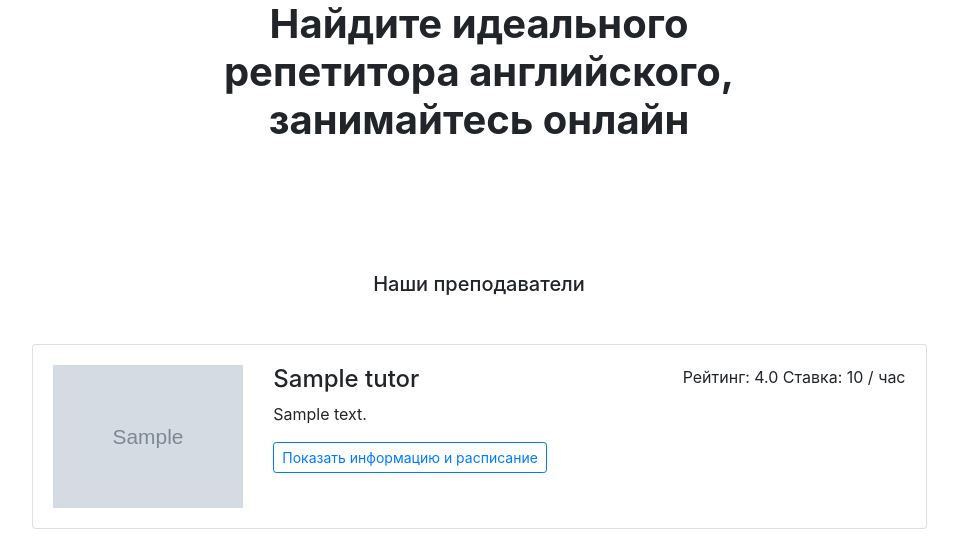
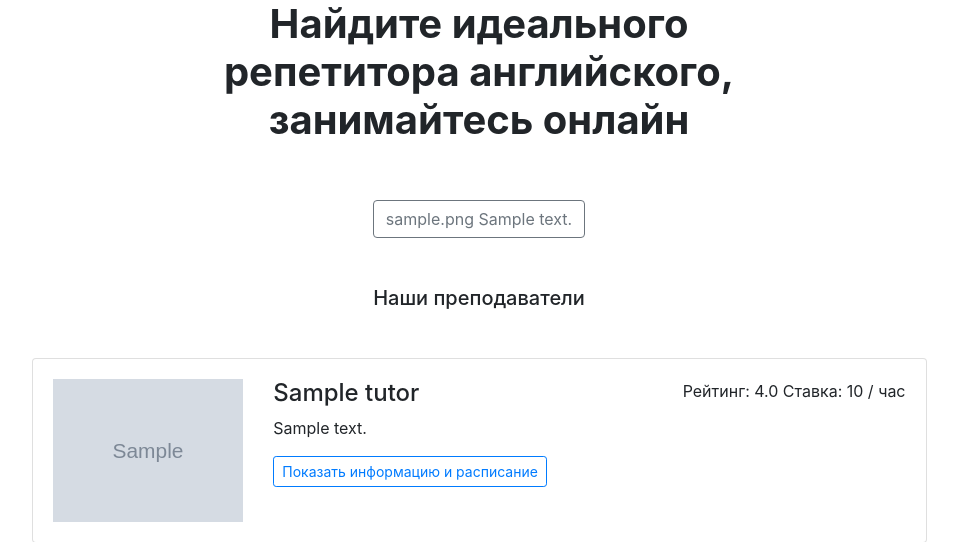
Before and after one commit to gziltoid/flask-tutor-finder, a Flask app: template templates/index.html in a window 1280 px wide. Shown: the part 144-686 px from the top of the page, without its empty margins (161-1119 px from the left). Run offline with Flask 2, Linux system fonts and the light colour scheme; the template is opened without the code that fills it: values that come from a table or form of the project are taken from there, others are empty; tables that the repository leaves empty hold one stand-in row (values such as "Sample post"); grey boxes marked "Sample" are stand-in pictures; some libraries are stand-ins or nearby versions.

Commit message:
Load goals and random tutors from DB for index page

```diff
--- a/app.py
+++ b/app.py
@@ -11,6 +11,7 @@ from flask_sqlalchemy import SQLAlchemy
 from flask_wtf import FlaskForm
 from flask_wtf.csrf import CSRFProtect
 from sqlalchemy.dialects.postgresql import JSON
+from sqlalchemy.sql.expression import func
 from wtforms import StringField, SubmitField, HiddenField, RadioField
 from wtforms.validators import InputRequired, Length
 
@@ -205,8 +206,8 @@ class BookingForm(FlaskForm):
 
 @app.route("/")
 def index_view():
-    n = min(INDEX_PAGE_TUTORS_NUMBER, len(tutors))
-    random_tutors = sample(tutors, n)
+    goals = Goal.query.all()
+    random_tutors = Tutor.query.order_by(func.random()).limit(INDEX_PAGE_TUTORS_NUMBER).all()
     return render_template("index.html", goals=goals, tutors=random_tutors)
 
 
--- a/templates/index.html
+++ b/templates/index.html
@@ -7,9 +7,9 @@
                 онлайн</strong></h1>
             <div class="text-center mb-5">
                 <div class="btn-group mx-auto mb-0" role="group" aria-label="Basic example">
-                    {% for goal, goal_data in goals.items() %}
-                        <a href="{{ url_for("goal_view", goal=goal) }}"
-                           class="btn btn-outline-secondary">{{ goal_data.pic }} {{ goal_data.desc }}</a>
+                    {% for goal in goals %}
+                        <a href="{{ url_for("goal_view", goal=goal.slug) }}"
+                           class="btn btn-outline-secondary">{{ goal.icon }} {{ goal.description }}</a>
                     {% endfor %}
                 </div>
             </div>
```
